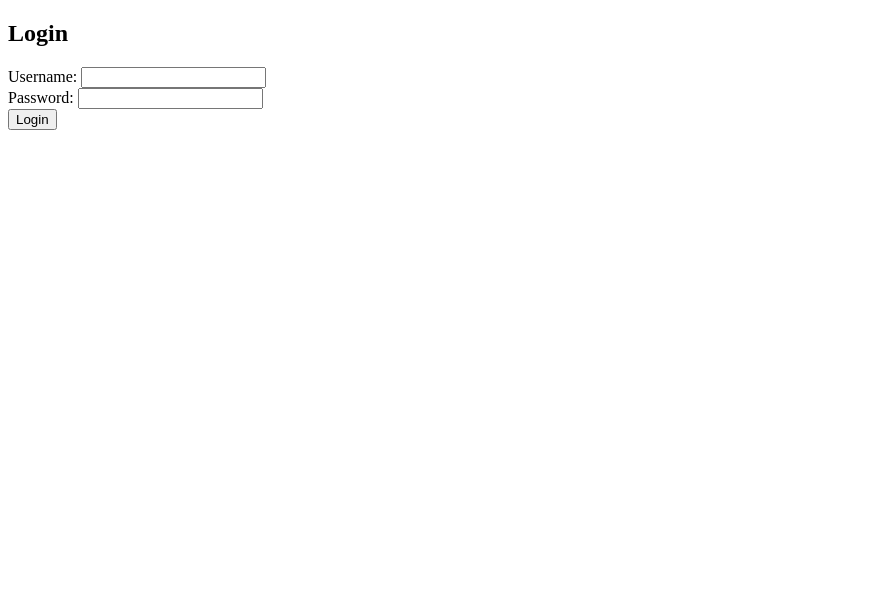
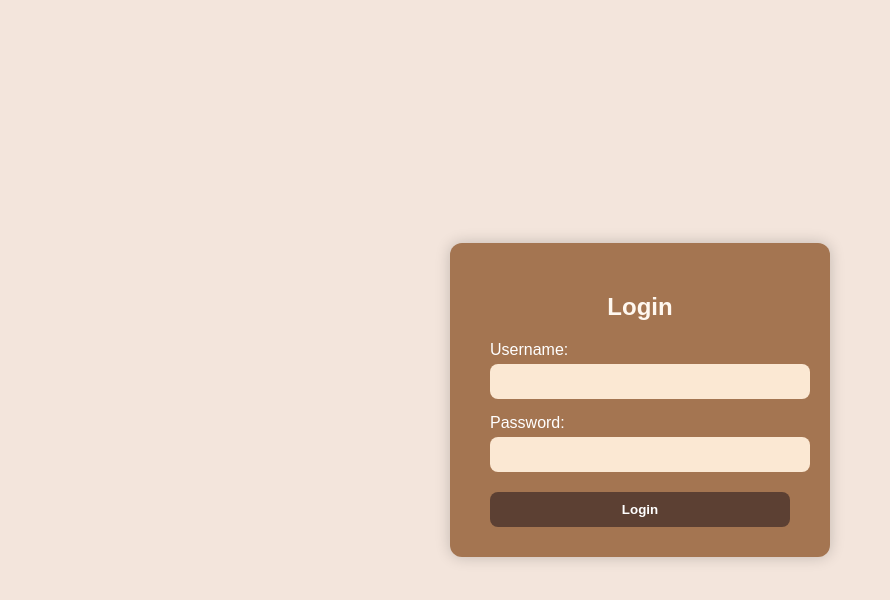
Before and after one commit to sitialifya/Login, a plain HTML site: page Login.html in a window 1280 px wide. Shown: the whole page, without its empty margins (0-890 px from the left). Drawn offline with Linux system fonts and the light colour scheme.

Commit message:
Update Login.html

```diff
--- a/Login.html
+++ b/Login.html
@@ -1,15 +1,79 @@
 <!DOCTYPE html>
-<html>
+<html lang="en">
 <head>
+  <meta charset="UTF-8">
   <title>Login</title>
+  <style>
+    body {
+      font-family: Arial, sans-serif;
+      background-color: #f3e5dc;
+      display: flex;
+      justify-content: center;
+      align-items: center;
+      height: 100vh;
+      margin: 0;
+    }
+
+    .login-container {
+      background-color: #a47551;
+      padding: 30px 40px;
+      border-radius: 12px;
+      box-shadow: 0 0 15px rgba(0,0,0,0.2);
+      color: #fff;
+      width: 300px;
+    }
+
+    .login-container h2 {
+      text-align: center;
+      margin-bottom: 20px;
+      color: #fff8f0;
+    }
+
+    .login-container label {
+      display: block;
+      margin: 15px 0 5px;
+    }
+
+    .login-container input {
+      width: 100%;
+      padding: 10px;
+      border: none;
+      border-radius: 8px;
+      outline: none;
+      background-color: #fbe8d3;
+      color: #5c4033;
+    }
+
+    .login-container button {
+      width: 100%;
+      padding: 10px;
+      margin-top: 20px;
+      background-color: #5c4033;
+      color: white;
+      border: none;
+      border-radius: 8px;
+      cursor: pointer;
+      font-weight: bold;
+    }
+
+    .login-container button:hover {
+      background-color: #4a3324;
+    }
+  </style>
 </head>
 <body>
-  <h2>Login</h2>
-  <form id="loginForm">
-    <label>Username: <input type="text" id="username" required></label><br>
-    <label>Password: <input type="password" id="password" required></label><br>
-    <button type="submit">Login</button>
-  </form>
+  <div class="login-container">
+    <h2>Login</h2>
+    <form id="loginForm">
+      <label for="username">Username:</label>
+      <input type="text" id="username" required>
+
+      <label for="password">Password:</label>
+      <input type="password" id="password" required>
+
+      <button type="submit">Login</button>
+    </form>
+  </div>
 
   <script src="script.js"></script>
 </body>
```
